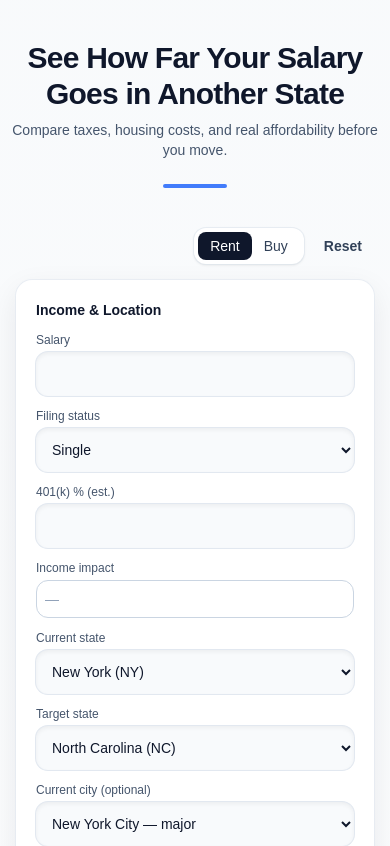
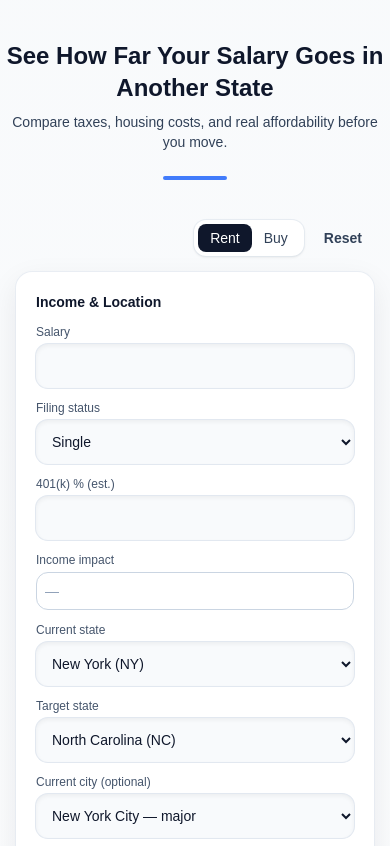
Before and after one commit to unmovedrooted/relocation-by-numbers, a Next.js app: page / in a window 390 px wide. Shown: the top 846 px of the page. Built offline with nearby package versions, Linux system fonts and the light colour scheme.

Commit message:
Fix mobile hero contrast

```diff
--- a/src/app/page.tsx
+++ b/src/app/page.tsx
@@ -21,11 +21,11 @@ export default function Page() {
     <main className="min-h-screen bg-gradient-to-b from-slate-50 to-white text-slate-900 dark:bg-slate-950 dark:text-slate-100">
       {/* Page header (normalized) */}
       <header className="py-10 text-center">
-        <h1 className="text-3xl sm:text-4xl font-bold tracking-tight text-slate-900 dark:text-white">
-          See How Far Your Salary Goes in Another State
-        </h1>
+        <h1 className="text-2xl sm:text-3xl md:text-4xl font-bold text-slate-900 text-center">
+  See How Far Your Salary Goes in Another State
+</h1>
 
-        <p className="mx-auto mt-2 max-w-2xl text-sm sm:text-base text-slate-600 dark:text-slate-300">
+        <p className="mx-auto mt-2 max-w-2xl text-sm sm:text-base text-slate-700 dark:text-slate-300">
           Compare taxes, housing costs, and real affordability before you move.
         </p>
 
```
